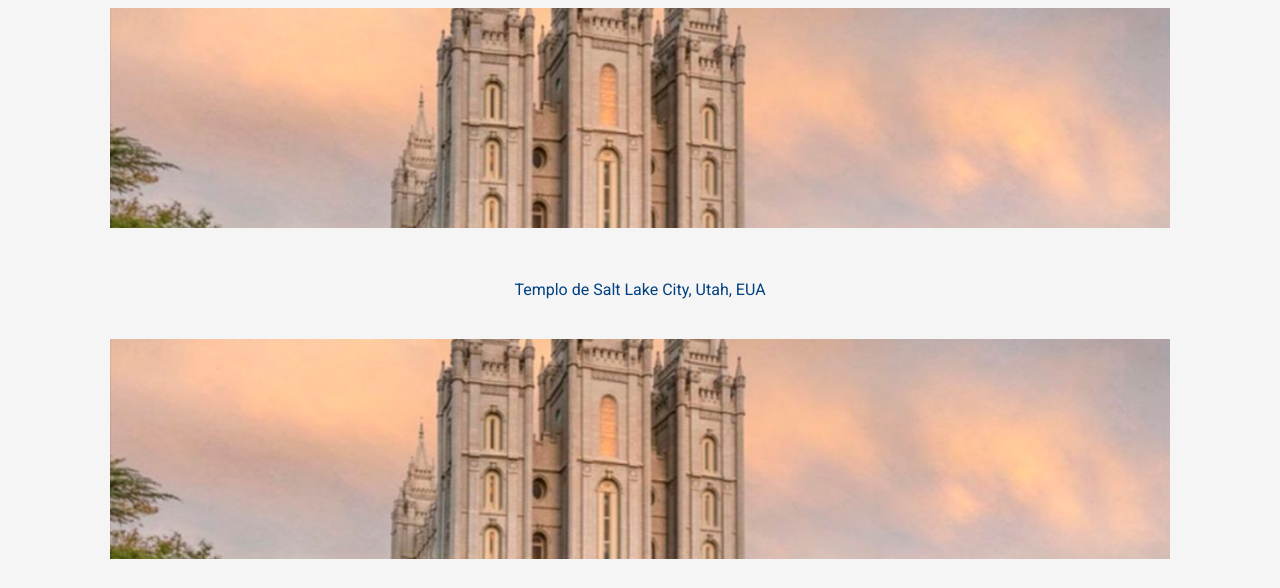
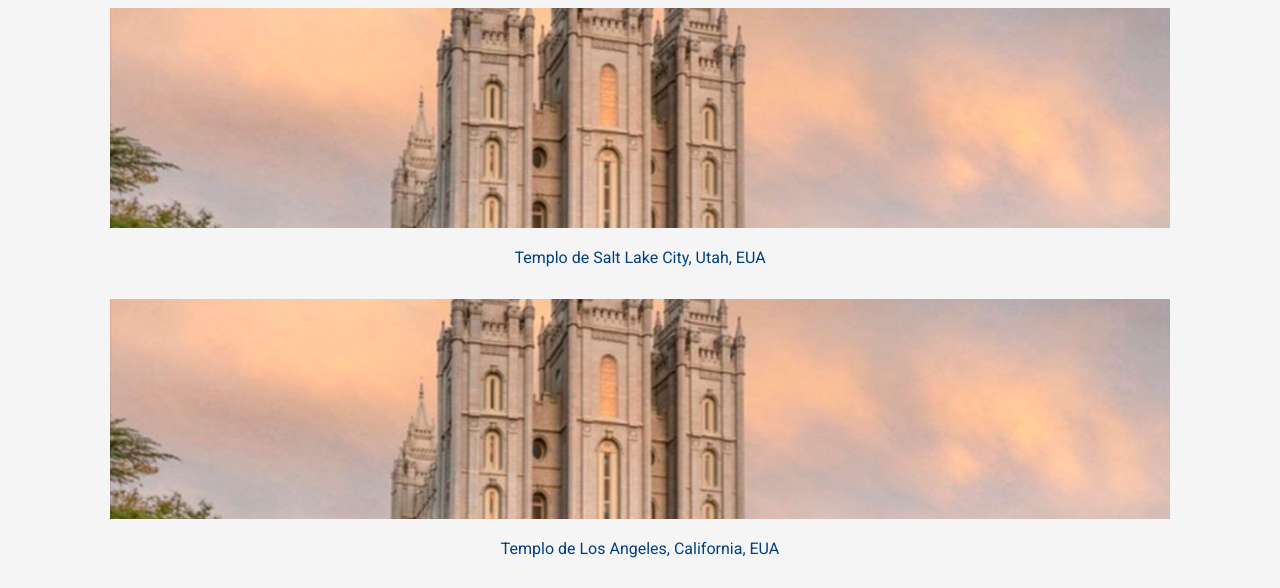
Before and after one commit to KULT365/wdd131, a plain HTML site: page templos.html in a window 1280 px wide. Shown: the part 150-738 px from the top of the page. Drawn offline with Linux system fonts and the light colour scheme.

Commit message:
csssssssssss

```diff
--- a/estilos/templos.css
+++ b/estilos/templos.css
@@ -71,12 +71,11 @@ figure img{
     object-fit: cover;
 }
 
-figcaption{
-    text-align: center;
+figcaption {
     color: #004080;
     text-align: center;
-    padding: 1rem;
-    margin-top: 2rem;
+    padding: .5rem;
+    margin-top: .5rem;
 }
 /*-----------------FOOTER---------------*/
 footer{
```
